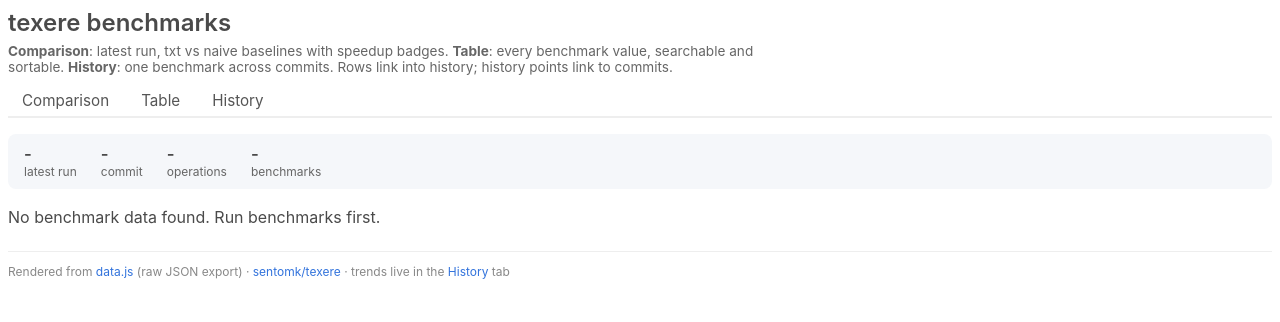
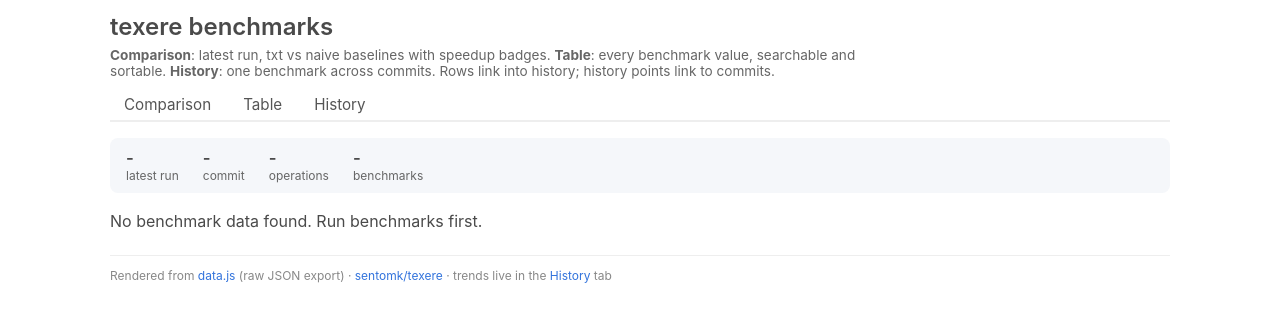
Before and after one commit to sentomk/texere, a plain HTML site: page docs/comparison.html in a window 1280 px wide. Drawn offline with Linux system fonts and the light colour scheme; a script that the page names is missing.

Commit message:
docs: center the benchmark dashboard on wide screens (#26)

```diff
--- a/docs/comparison.html
+++ b/docs/comparison.html
@@ -10,9 +10,16 @@
         background-color: #fff;
         font-size: 16px;
       }
-      body { color: #4a4a4a; margin: 8px; font-size: 1em; font-weight: 400; }
+      body {
+        color: #4a4a4a;
+        font-size: 1em;
+        font-weight: 400;
+        max-width: 1060px;
+        margin: 0 auto;
+        padding: 12px 24px;
+      }
       header { margin-bottom: 8px; display: flex; flex-direction: column; gap: 6px; }
-      main { width: 100%; display: flex; flex-direction: column; max-width: 980px; }
+      main { width: 100%; display: flex; flex-direction: column; }
       a { color: #3273dc; cursor: pointer; text-decoration: none; }
       a:hover { color: #000; }
       .header-row { display: flex; align-items: baseline; gap: 16px; flex-wrap: wrap; }
```
